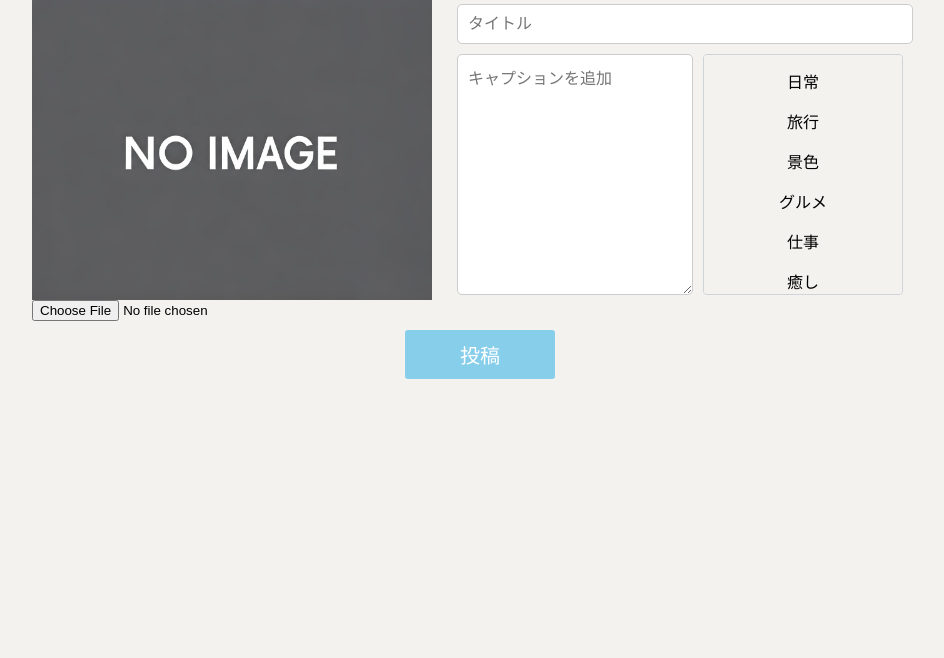
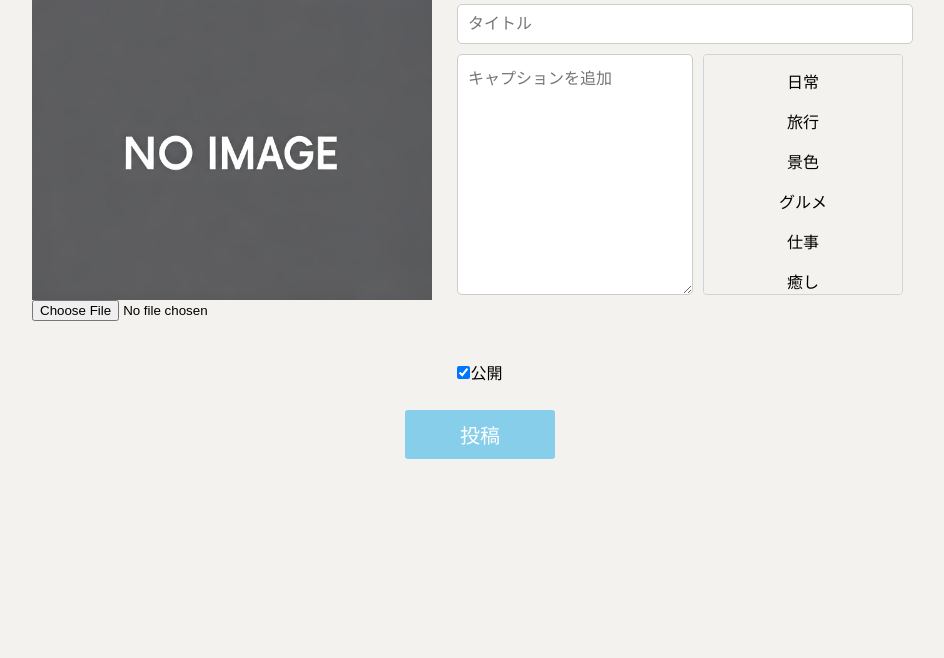
Before and after one commit to kan-ikeda/Log_Django, a Django app: page /create/ in a window 1280 px wide. Shown: the part 133-791 px from the top of the page, without its empty margins (160-1104 px from the left). Run offline with Django 5.2, Linux system fonts and the light colour scheme; a user stored in the database is signed in; data comes from the database, SQL or seed files in the repository; both versions use the stored data as it was after the commit.

Commit message:
公開非公開機能の実装

```diff
--- a/mylog/form.py
+++ b/mylog/form.py
@@ -5,7 +5,7 @@ from .models import Log
 class LogForm(forms.ModelForm):
     class Meta:
         model = Log
-        fields = ('title', 'content', 'image', 'tags')
+        fields = ('title', 'content', 'image', 'tags', 'is_public')
         widgets = {
             'title': forms.TextInput(attrs={
                 'class': 'form-title form_input',
@@ -30,4 +30,7 @@ class LogForm(forms.ModelForm):
             'tags': forms.SelectMultiple(attrs={
                 'class': 'form-tags',
             }),
+            'is_public': forms.CheckboxInput(attrs={
+                'class': 'switch-input',
+            }),
         }
--- a/mylog/models.py
+++ b/mylog/models.py
@@ -21,6 +21,7 @@ class Log(models.Model):
     content = models.TextField('内容', blank=True, null=True)
     tags = models.ManyToManyField(Tag, related_name='タグ')
     datetime = models.DateTimeField(auto_now_add=True)
+    is_public = models.BooleanField(default=True)
 
     def truncated_title9(self, length=9):
         if len(self.title) > length:
--- a/mylog/views.py
+++ b/mylog/views.py
@@ -17,6 +17,9 @@ class LogListView(ListView):
     context_object_name = 'logs'
     ordering = ['-datetime']
 
+    def get_queryset(self):
+        return Log.objects.filter(is_public=True).order_by('-datetime')
+
 
 # マイページ
 class MyPageView(LoginRequiredMixin, ListView):
@@ -29,7 +32,7 @@ class MyPageView(LoginRequiredMixin, ListView):
 
     def get_context_data(self, **kwargs):
         context = super().get_context_data(**kwargs)
-        context['profile'] = self.request.user.profile  # profile を追加
+        context['profile'] = self.request.user.profile
         return context
 
 # 日記作成
--- a/static/css/log_create.css
+++ b/static/css/log_create.css
@@ -1,24 +1,24 @@
-.body{
+.body {
     width: 70%;
     margin: 0 auto;
 }
 
-.log_create img{
+.log_create img {
     width: 100%;
     height: 100%;
 }
 
-.log_create_edit{
+.log_create_edit {
     display: flex;
     justify-content: space-between;
 }
 
-.log_img{
+.log_img {
     text-align: left;
     width: 400px;
 }
 
-.log_create_titlecontent{
+.log_create_titlecontent {
     display: flex;
     flex-direction: column;
     flex: 1;
@@ -26,7 +26,7 @@
     justify-content: space-between;
 }
 
-.form_input{
+.form_input {
     width: 100%;
     padding: 10px;
     border: 1px solid #ccc;
@@ -58,7 +58,7 @@
 }
 
 
-.tags{
+.tags {
     width: auto;
     margin: 5px;
     align-items: center;
@@ -93,11 +93,16 @@
 }
 
 
-.btn{
-    margin: 30px 0;
+.btn {
+    margin: 10px 0;
 }
 
-.content{
+.content {
     display: flex;
     flex: 1;
 }
+
+
+.switch-input {
+    margin: 50px 0 0 0;
+}
--- a/templates/mylog/log_create.html
+++ b/templates/mylog/log_create.html
@@ -23,6 +23,12 @@
                         <div class="tags">{{ form.tags }}</div>
                     </div>
                 </div>
+            </div>
+
+            <div class="form-group">
+                <label class="public">
+                    <p>{{ form.is_public }}公開</p>
+                </label>
             </div>
 
             <button type="submit" class="btn">投稿</button>
```
Also changed, not shown: db.sqlite3, mylog/migrations/0002_log_is_public.py (added).
